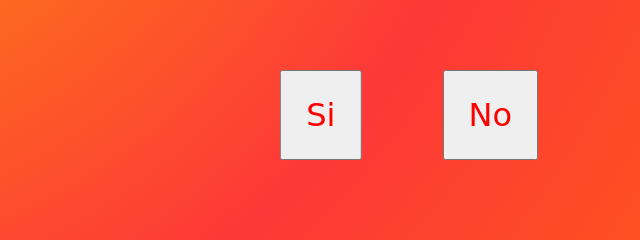
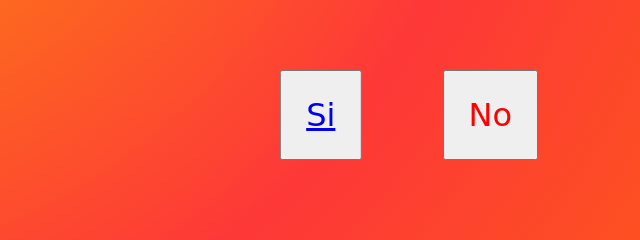
Before and after one commit to CazadorespecialANBU/Responde, a plain HTML site: page index.html in a window 1280 px wide. Shown: the part 352-592 px from the top of the page, 238-878 px from the left. Drawn offline with Linux system fonts and the light colour scheme; a web font is replaced by a local one.

Commit message:
Update index.html

```diff
--- a/index.html
+++ b/index.html
@@ -15,8 +15,7 @@
     <div class="contenedor">
 
         <p>¿Podemos salir a cenar?</p>
-
-        <button id="yesBtn">Si</button>
+        <button id="yesBtn"><a href="https://c4z4dor.github.io/Afirmo/" target="_BLANK" >Si</a></button>
         <button id="noBtn">No</button>
     </div>
     <script src="index.js"></script>
```
